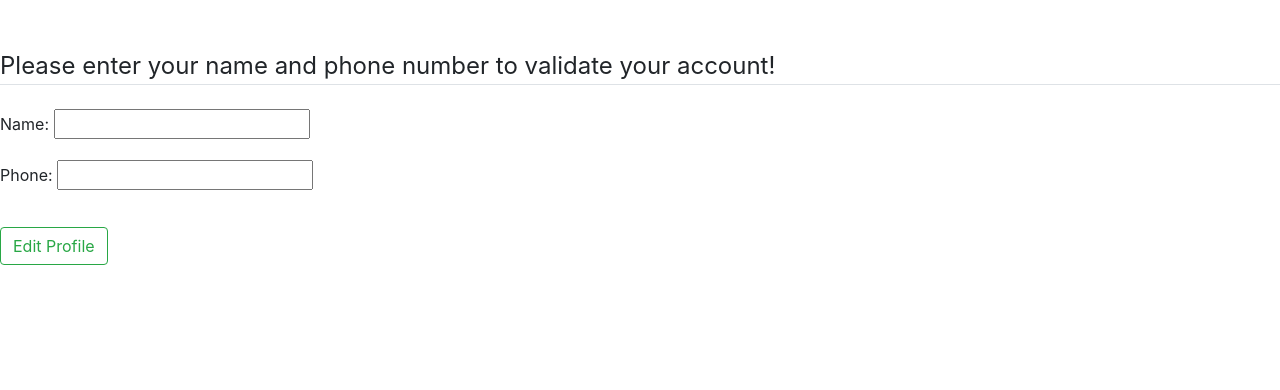
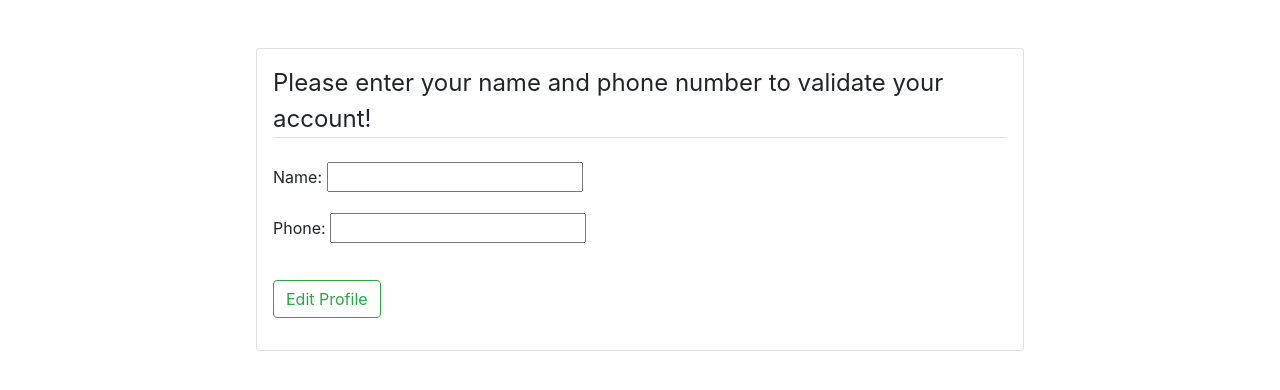
Before and after one commit to timrtyrrell/project-tuber, a Django app: page /register/ in a window 1280 px wide. Shown: the part 56-446 px from the top of the page. Run offline with Django 3.2, Linux system fonts and the light colour scheme; some libraries are stand-ins or nearby versions.

Commit message:
Styled register form

```diff
--- a/register/templates/register/reg_form.html
+++ b/register/templates/register/reg_form.html
@@ -1,7 +1,7 @@
 {% extends 'base.html' %} {% block content %}
 <main class="mt-5">
-  <div class="content-section">
-    <form action="" method="POST">
+  <div class="card px-3 py-3 mb-3 my-3" style="width: 60%; margin: auto auto;">
+    <form action="{% url 'editprofile' %}" method="post">
       {% csrf_token %}
       <fieldset class="form-group">
         <legend class="border-bottom mb-4">
@@ -17,4 +17,5 @@
     </form>
   </div>
 </main>
+
 {% endblock %}
```
